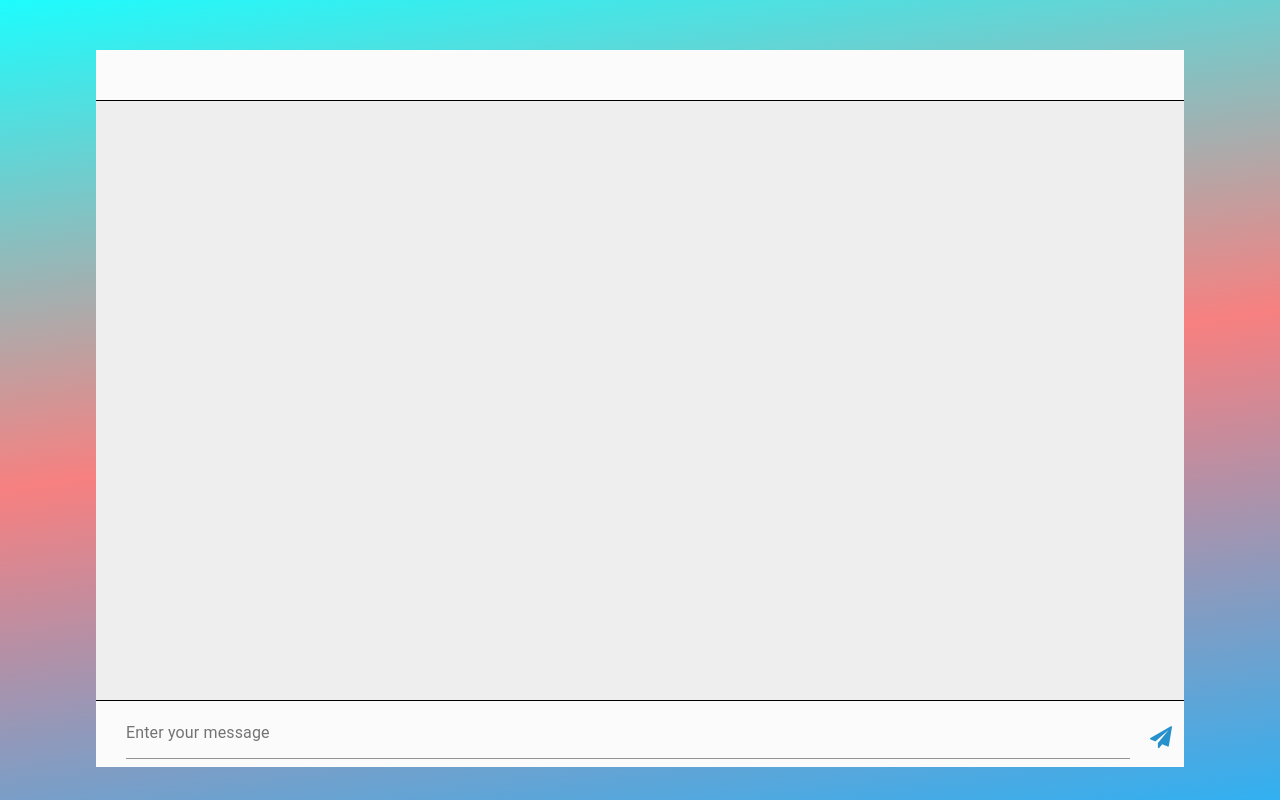
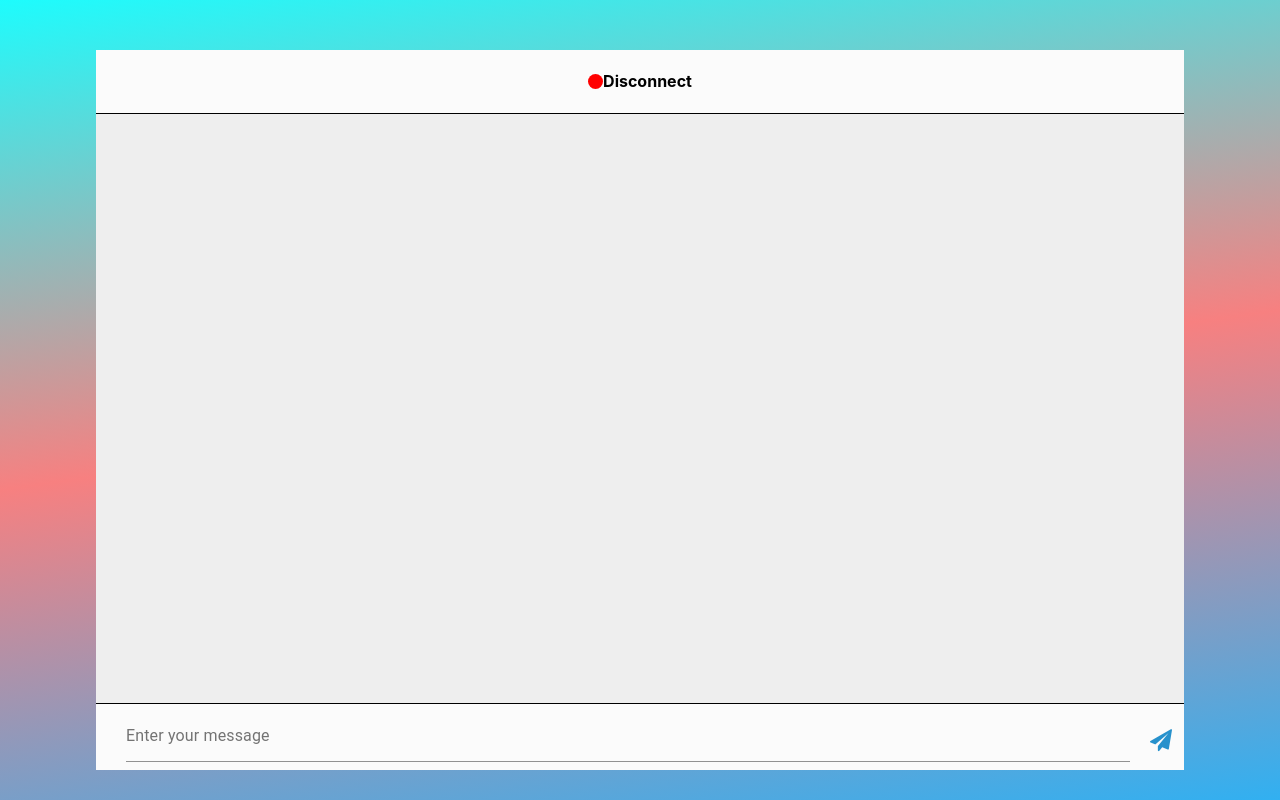
Before and after one commit to Petrashchuk/chat, a React (Create React App) app in the folder react_chat/: page / in a window 1280 px wide. Built offline with nearby package versions, Linux system fonts and the light colour scheme; no server answers.

Commit message:
socket in progress

```diff
--- a/react_chat/package.json
+++ b/react_chat/package.json
@@ -7,6 +7,7 @@
     "@testing-library/jest-dom": "^4.2.4",
     "@testing-library/react": "^9.5.0",
     "@testing-library/user-event": "^7.2.1",
+    "classnames": "^2.2.6",
     "font-awesome": "^4.7.0",
     "react": "^16.13.1",
     "react-dom": "^16.13.1",
--- a/react_chat/src/Components/Chat_container/Chat_container.jsx
+++ b/react_chat/src/Components/Chat_container/Chat_container.jsx
@@ -1,7 +1,7 @@
 import React from 'react';
 import './Chat_container_style.css';
 import 'font-awesome/css/font-awesome.min.css';
-
+import ws from '../../services/socket';
 import Footer from '../Footer/Footer'
 import Main_content from '../Main_content/Main_content'
 import Header from "../Header/Header";
@@ -21,7 +21,7 @@ export default class Chat_container extends React.PureComponent {
     }
 
     sendMessage = (message) => {
-        console.log(message);
+        ws.send(message);
     };
 
     render() {
--- a/react_chat/src/Components/Chat_container/Chat_container_style.css
+++ b/react_chat/src/Components/Chat_container/Chat_container_style.css
@@ -6,12 +6,11 @@
 }
 
 .main-content {
-    height: calc(100% - 81px);
+    height: calc(100% - 91px);
 }
 
 header {
     width: 100%;
-    height: 50px;
     background-color: #FBFBFB;
     border-bottom: 1px solid black;
 }
--- a/react_chat/src/Components/Header/Header.jsx
+++ b/react_chat/src/Components/Header/Header.jsx
@@ -1,9 +1,16 @@
-import React from "react";
+import React, {useState} from "react";
+import './Header_style.css';
+import classNames from 'classnames';
 
-
-export default function Header({}) {
+export default function Header() {
+    const [status, setSatus] = useState(false);
+    const [message, setMessage] = useState('Disconnect');
     return (
         <header>
+            <div className=' header_section'>
+                <div className={classNames(status ? 'green' : 'red', 'circle')}/>
+                <h4>{message}</h4>
+            </div>
         </header>
     )
 }
--- a/react_chat/src/Components/Header/Header_style.css
+++ b/react_chat/src/Components/Header/Header_style.css
@@ -0,0 +1,19 @@
+.header_section {
+    display: flex;
+    justify-content: center;
+    align-items: center;
+}
+
+.circle {
+    border-radius: 50%;
+    width: 15px;
+    height: 15px;
+}
+
+.red {
+    background-color: red;
+}
+
+.green {
+    background-color: limegreen;
+}
--- a/react_chat/src/Components/Main_content/Main_content.jsx
+++ b/react_chat/src/Components/Main_content/Main_content.jsx
@@ -1,10 +1,26 @@
 import React from 'react';
-
+import ws from "../../services/socket";
 
 export default class Main_content extends React.PureComponent {
     constructor(props) {
         super(props);
     }
+
+    componentDidMount() {
+        this.connectSocket();
+    }
+
+    connectSocket = () => {
+        ws.onopen = e => {
+            console.log('Open', e);
+        };
+        ws.onclose = e => {
+            console.log('Close', e)
+        }
+        ws.onmessage = msg => {
+            console.log(msg);
+        }
+    };
 
     render() {
         return (
--- a/react_chat/src/services/index.js
+++ /dev/null
@@ -1,5 +0,0 @@
-export default class Api {
-    static get(route) {
-        return fetch(route).then(res => res.json());
-    }
-}
--- /dev/null
+++ b/react_chat/src/services/socket.js
@@ -0,0 +1,2 @@
+const ws = new WebSocket('ws://localhost:8080');
+export default ws
```
Also changed, not shown: 2 other files (tests, documents, lock files or other folders).
